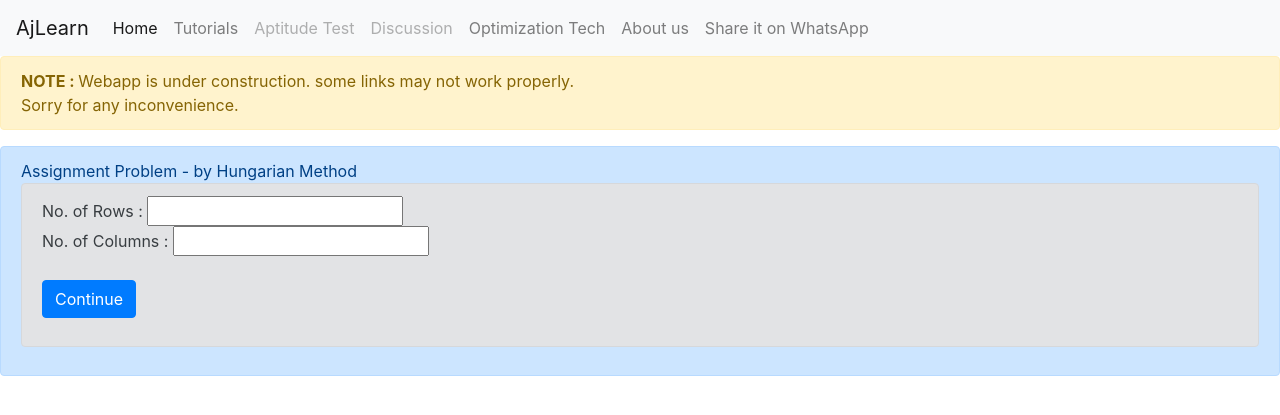
After one commit to ajay1salunkhe/learn, a Django app: page /ot/assignment-problem in a window 1280 px wide. The commit adds this page. Shown: the top 415 px of the page. Run offline with Django 3.2, Linux system fonts and the light colour scheme; some libraries are stand-ins or nearby versions.

Commit message:
ass problem1

```diff
--- /dev/null
+++ b/opt_tech/forms.py
@@ -0,0 +1,25 @@
+from django import forms
+
+class RowColForm(forms.Form):
+    rows = forms.IntegerField()
+    cols = forms.IntegerField()
+
+    class Meta:
+        fields = ('rows','cols')
+        widgets = {
+            'rows': forms.TextInput(
+                attrs={
+                    'class': 'form-control',
+                    'required': 'required',
+                    'autofocus': 'autofocus',
+                    #'style': 'margin-bottom: 7px;'
+                }
+            ),
+            'cols': forms.TextInput(
+                attrs={
+                    'class': 'form-control',
+                    'required': 'required',
+                    #'style': 'margin-bottom: 7px;'
+                }
+            ),
+        }
--- a/opt_tech/urls.py
+++ b/opt_tech/urls.py
@@ -5,4 +5,6 @@ app_name = 'opt_tech'
 
 urlpatterns = [
     path('',views.problems,name="problems"),
+    path('assignment-problem',views.ass_problem,name="ass_problem"),
+    path('assignment-problem/answer',views.ass_problem_ans,name="ass_problem_ans"),
 ]
--- a/opt_tech/views.py
+++ b/opt_tech/views.py
@@ -1,4 +1,43 @@
 from django.shortcuts import render, redirect
+from .forms import RowColForm
+from django.contrib import messages
 
 def problems(request):
     return render(request, 'opt_tech/problems.html', {})
+
+def ass_problem(request):
+    if request.method == 'POST':
+        print("request.POST.get = ",request.POST.get('11'))
+        form = RowColForm(request.POST)
+        print("form data = ",form.data)
+        try:
+            if str(request.POST.get('flag'))=="True":
+                for i in range(1,int(request.POST.get('nrows'))):
+                    for j in range(1,int(request.POST.get('ncols'))):
+                        print("value = ",request.POST.get(str(i)+str(j)))
+                return render(request, 'opt_tech/ass_problem_ans.html', {})
+        except:
+            pass
+        if form.is_valid():
+            rows = form.cleaned_data.get('rows')
+            cols = form.cleaned_data.get('cols')
+            print("roww = ",rows,"  ",type(rows))
+            print("colss = ",cols,"  ",type(cols))
+
+            if(rows>0 and cols>0):
+                return render(request, 'opt_tech/ass_problem_next.html', {'rows':range(1,rows+1),'cols':range(1,cols+1),'nrows':rows, 'ncols':cols, 'flag':"True"})
+            else:
+                messages.error(request, "Invalid no of row/column, Value should be positive integer")
+        else:
+            pass
+    else:
+        form = RowColForm()
+    return render(request, 'opt_tech/ass_problem.html', {'form':form})
+
+
+def ass_problem_ans(request):
+    if request.method == 'POST':
+        print("request.POST = ",request.POST)
+    else:
+        pass
+    return render(request, 'opt_tech/ass_problem_ans.html', {})
--- /dev/null
+++ b/tutorial/templates/opt_tech/ass_problem.html
@@ -0,0 +1,23 @@
+{% extends 'base.html' %}
+{% load staticfiles %}
+{% block content %}
+<div class="alert alert-primary" role="alert">
+    Assignment Problem - by Hungarian Method
+    <div class="alert alert-secondary" role="alert">
+      <form method="POST" enctype="multipart/form-data">
+        {% csrf_token %}
+        No. of Rows : {{ form.rows }}
+        <br>
+        No. of Columns : {{ form.cols }}
+        <br>
+        <br>
+        <button class="btn btn-primary" type="submit">
+          Continue
+          <div class="spinner-grow text-danger" role="status">
+              <span class="sr-only">Loading...</span>
+          </div>
+        </button>
+      </form>
+    </div>
+</div>
+{% endblock %}
```
Also changed, not shown: tutorial/templates/opt_tech/ass_problem_ans.html (added, +10 -0 lines), tutorial/templates/opt_tech/ass_problem_next.html (added, +43 -0 lines), tutorial/templates/opt_tech/problems.html (+3 -5 lines).
